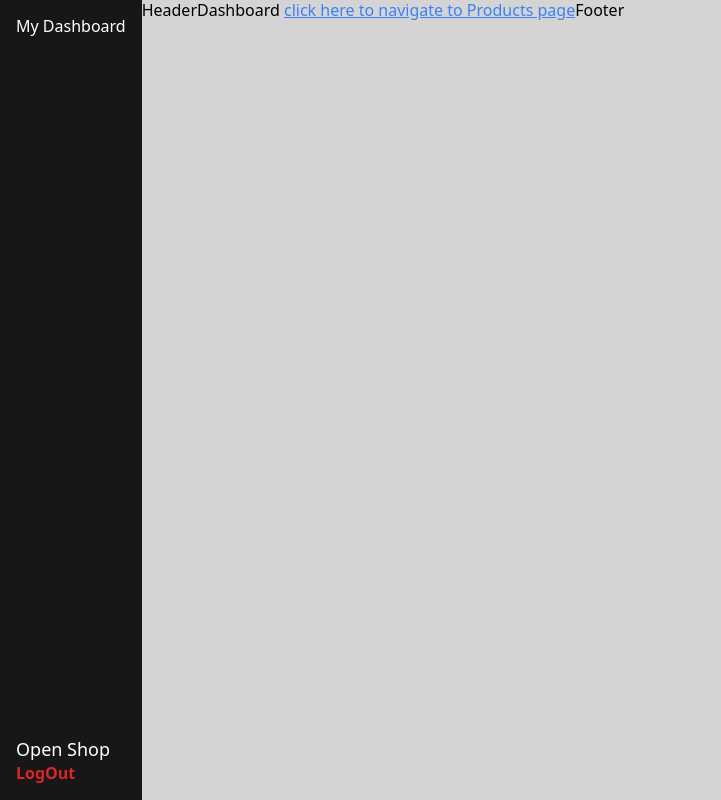
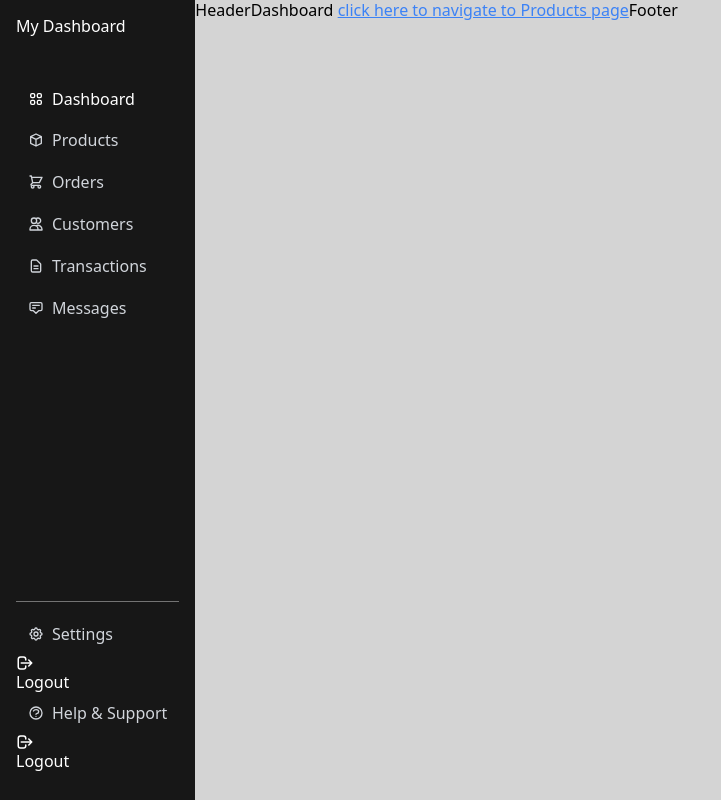
Before and after one commit to gaurab-magar/Dashboard, a React (Create React App) app: page / in a window 1280 px wide. Shown: the whole page, without its empty margins (0-721 px from the left). Built offline with nearby package versions, Linux system fonts and the light colour scheme.

Commit message:
sidbar links are implemented

```diff
--- a/package.json
+++ b/package.json
@@ -8,6 +8,7 @@
     "@testing-library/user-event": "^13.5.0",
     "react": "^18.3.1",
     "react-dom": "^18.3.1",
+    "react-icons": "^5.3.0",
     "react-router-dom": "^6.27.0",
     "react-scripts": "5.0.1",
     "web-vitals": "^2.1.4"
--- /dev/null
+++ b/src/components/shared/Navlink.js
@@ -0,0 +1,16 @@
+import React from 'react'
+import { Link } from 'react-router-dom'
+
+const Navlink = () => {
+  return (
+    <div className='flex flex-row '>
+        <Link to={'/products'}>Products</Link>
+        <Link to={'/category'}>Category</Link>
+        <Link to={'/graph'}>Graphs</Link>
+        <Link to={'/employee'}>Employer</Link>
+        <Link to={'/history'}>History</Link>
+    </div>
+  )
+}
+
+export default Navlink
--- a/src/components/shared/Sidebar.js
+++ b/src/components/shared/Sidebar.js
@@ -1,13 +1,44 @@
 import React from 'react'
+import { DASHBOARD_SIDEBAR_BOTTOM_LINKS, DASHBOARD_SIDEBAR_LINKS } from '../../lib/consts/navigation'
+import { Link, useLocation } from 'react-router-dom';
+import { HiOutlineLogout } from 'react-icons/hi';
 
+
+const linkClassesActive = 'flex items-center gap-2 font-light px-3 py-2 hover:bg-neutral-700 hover:no-underline active:bg-neutral-600 rounded-sm font-bold text-white hover:text-white transition-all ease-in-out'
+const linkClasses = 'flex items-center gap-2 font-light px-3 py-2 hover:bg-neutral-700 hover:no-underline active:bg-neutral-600 rounded-sm text-base text-gray-300 hover:text-gray-300'
 const Sidebar = () => {
   return (
     <div className='flex flex-col bg-neutral-900 w-70 p-4 text-white'>
-        <div className='flex-1'>My Dashboard</div>
-        <div className='text-lg'>Open Shop</div>
-        <div className='text-red-600 font-semibold'>LogOut</div>
+        <div className='mb-3'>My Dashboard</div>
+        <div className='flex-1 flex flex-col gap-0.5 py-8'>
+            {DASHBOARD_SIDEBAR_LINKS.map((item)=>(
+              <SidebarLink key={item.key} item={item} />
+            ))}
+        </div>
+        <div className='border-t border-neutral-500 py-3'>
+          {DASHBOARD_SIDEBAR_BOTTOM_LINKS.map((item)=>(
+            <div>
+              <SidebarLink key={item.key} item={item} />
+              <div className=''>
+                <span>
+                <HiOutlineLogout className='text-lg text-white hover:text-red-500 transition-all ease-in-out' />
+                </span>
+                Logout
+              </div>
+            </div>
+          ))}
+        </div>
     </div>
   )
 }
 
-export default Sidebar
+function SidebarLink({item}){
+  const {pathname} = useLocation();
+  return (
+    <Link to={item.path} className={pathname === item.path ? linkClassesActive:linkClasses}>
+      <span>{item.icon}</span>
+      {item.label}
+    </Link>
+  )
+}
+export default Sidebar ;
--- /dev/null
+++ b/src/lib/consts/navigation.js
@@ -0,0 +1,64 @@
+import {
+	HiOutlineViewGrid,
+	HiOutlineCube,
+	HiOutlineShoppingCart,
+	HiOutlineUsers,
+	HiOutlineDocumentText,
+	HiOutlineAnnotation,
+	HiOutlineQuestionMarkCircle,
+	HiOutlineCog
+} from 'react-icons/hi'
+
+export const DASHBOARD_SIDEBAR_LINKS = [
+	{
+		key: 'dashboard',
+		label: 'Dashboard',
+		path: '/',
+		icon: <HiOutlineViewGrid />
+	},
+	{
+		key: 'products',
+		label: 'Products',
+		path: '/products',
+		icon: <HiOutlineCube />
+	},
+	{
+		key: 'orders',
+		label: 'Orders',
+		path: '/orders',
+		icon: <HiOutlineShoppingCart />
+	},
+	{
+		key: 'customers',
+		label: 'Customers',
+		path: '/customers',
+		icon: <HiOutlineUsers />
+	},
+	{
+		key: 'transactions',
+		label: 'Transactions',
+		path: '/transactions',
+		icon: <HiOutlineDocumentText />
+	},
+	{
+		key: 'messages',
+		label: 'Messages',
+		path: '/messages',
+		icon: <HiOutlineAnnotation />
+	}
+]
+
+export const DASHBOARD_SIDEBAR_BOTTOM_LINKS = [
+	{
+		key: 'settings',
+		label: 'Settings',
+		path: '/settings',
+		icon: <HiOutlineCog />
+	},
+	{
+		key: 'support',
+		label: 'Help & Support',
+		path: '/support',
+		icon: <HiOutlineQuestionMarkCircle />
+	}
+]
```
Also changed, not shown: 1 other file (tests, documents, lock files or other folders).
